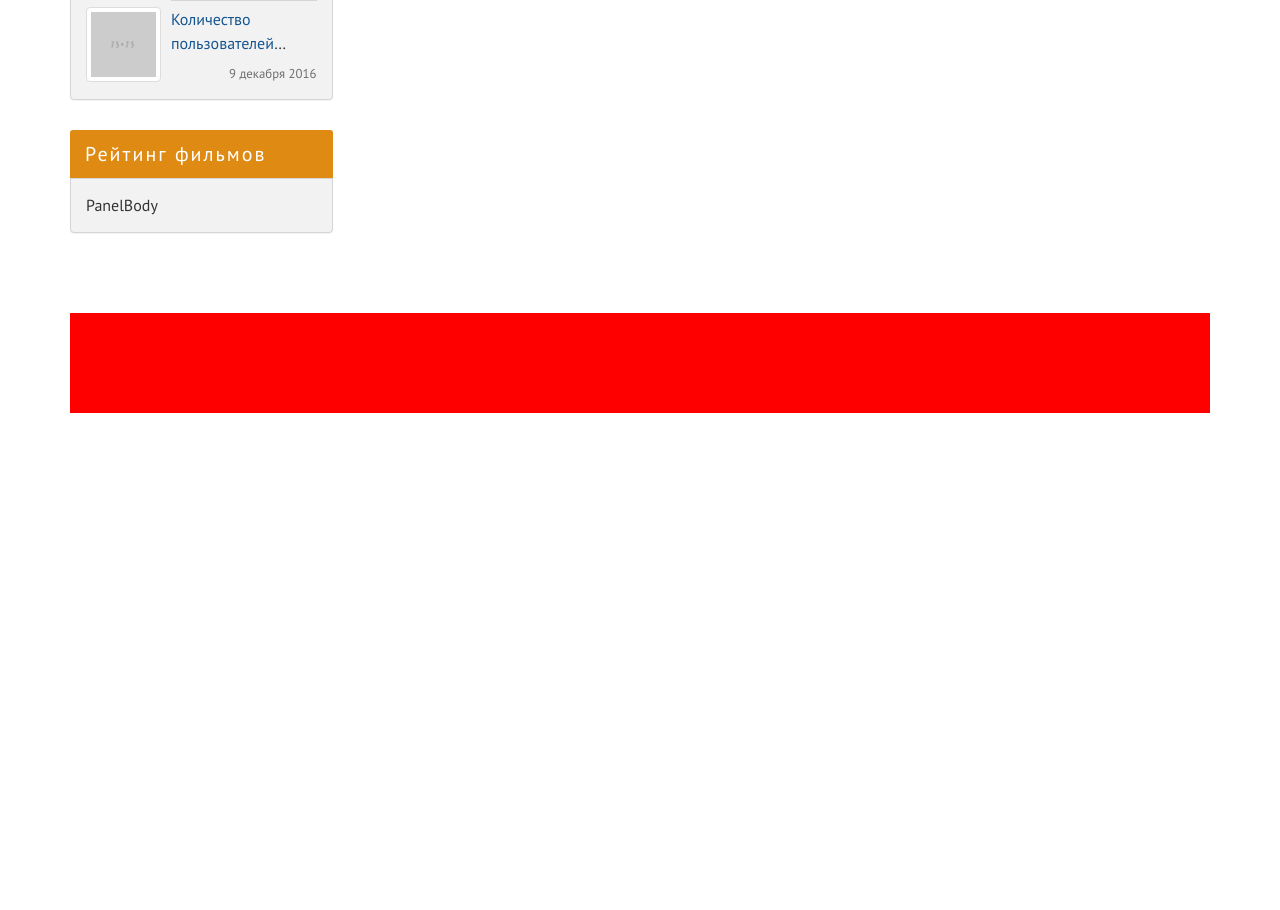
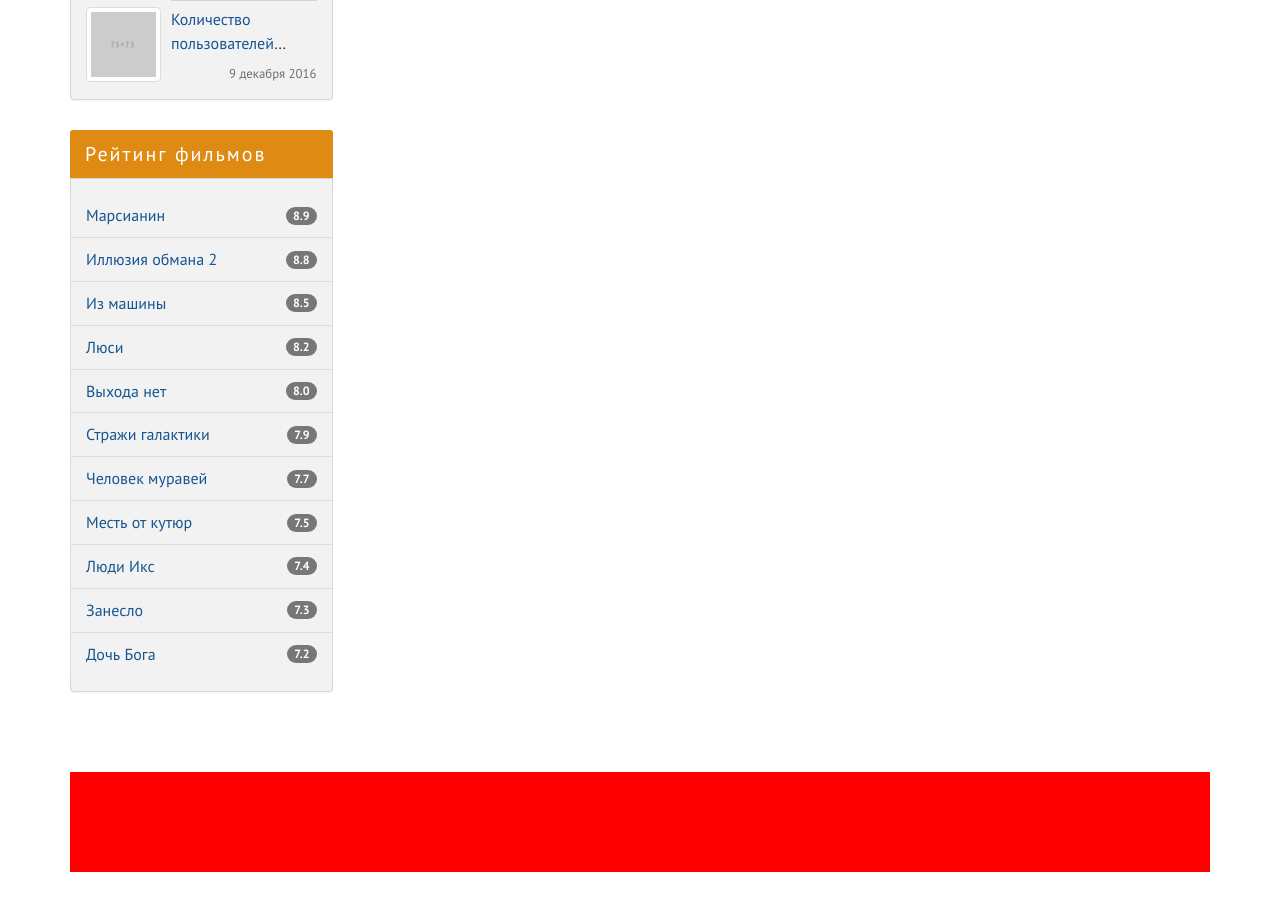
Before and after one commit to elinechyprenko/kinozal-template-init-project, a website: page index.html in a window 1280 px wide. Shown: the part 1700-2610 px from the top of the page. Before the commit the page ends 2193 px from the top, so only its background shows below. Drawn offline with Linux system fonts and the light colour scheme.

Commit message:
сделали рейтинг фильмов в левом блоке

```diff
--- a/assets/scss/_sidebar.scss
+++ b/assets/scss/_sidebar.scss
@@ -85,3 +85,46 @@ $image-size-with-padding: $image-size + 10px;
         }
     }
 }
+.top-films {
+    &__body{
+        padding-left: 0;
+        padding-right: 0;
+    }
+    &__list{
+        margin-bottom: 0;
+    }
+    &__iteam{
+    color: $color-primary  !important;
+    background-color: transparent;
+    margin-left: -1px;
+    margin-right: -1px;
+    padding-right: 55px;
+
+
+
+        &:hover,
+        &:focus {
+        background-color: $color-accent  !important;
+        color: $color-white  !important;
+        border-color: $color-accent;
+
+        .badge {
+            background-color: $color-dark;
+        }
+        }
+        &:first-of-type {
+            border-radius: 0;
+            border-top: none;
+        }
+         &:last-of-type {
+            border-radius: 0;
+            border-bottom: none;
+        }
+        }
+    &__badge {
+    position: absolute;
+    right: $gap;
+    top: 50%;
+    transform:translateY(-50%);
+    }
+}
--- a/index.html
+++ b/index.html
@@ -203,10 +203,34 @@
                   </div>
                   </div>
 
-                  <div class="site-news panel panel-info">
+                  <div class="top-films panel panel-info">
                         <div class="panel-heading">Рейтинг фильмов</div>
-                        <div class="panel-body">
-                        PanelBody
+                        <div class="top-films__body panel-body">
+
+                        <div class="top-films__list list-group">
+                        <a href="#" class="top-films__iteam list-group-item">Марсианин
+                        <span class="top-films__badge badge">8.9</span></a>
+                        <a href="#" class="top-films__iteam list-group-item">Иллюзия обмана 2
+                              <span  class="top-films__badge badge">8.8</span></a>
+                        <a href="#" class="top-films__iteam list-group-item">Из машины
+                              <span class="top-films__badge badge">8.5</span></a>
+                        <a href="#" class="top-films__iteam list-group-item">Люси <span
+                              class="top-films__badge badge">8.2</span></a>
+                        <a href="#" class="top-films__iteam list-group-item">Выхода нет
+                              <span class= "top-films__badge badge">8.0</span></a>
+                        <a href="#" class="top-films__iteam list-group-item">Стражи галактики
+                              <span  class="top-films__badge badge">7.9</span></a>
+                        <a href="#" class="top-films__iteam list-group-item">Человек муравей
+                              <span class="top-films__badge badge">7.7</span></a>
+                        <a href="#" class="top-films__iteam list-group-item">Месть от кутюр
+                              <span class="top-films__badge badge">7.5</span></a>
+                        <a href="#" class="top-films__iteam list-group-item">Люди Икс
+                              <span class="top-films__badge badge">7.4</span></a>
+                        <a href="#" class="top-films__iteam list-group-item">Занесло
+                              <span class="top-films__badge badge">7.3</span></a>
+                        <a href="#" class="top-films__iteam list-group-item">Дочь Бога
+                              <span class="top-films__badge badge">7.2</span></a>
+                        </div>
                         </div>
                   </div>
             </aside>
```
Also changed, not shown: assets/css/style.css, assets/css/style.min.css.
